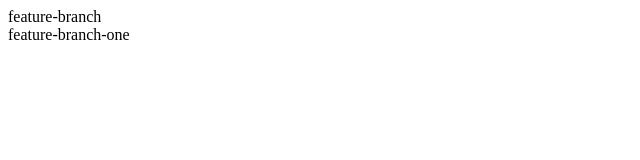
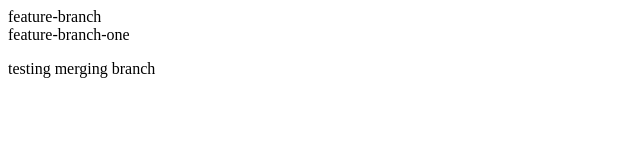
Before and after one commit to Gangaprasad5990/Learning-angular-repo, a plain HTML site: page index.html in a window 1280 px wide. Shown: the whole page, without its empty margins (0-640 px from the left). Drawn offline with Linux system fonts and the light colour scheme.

Commit message:
testing merge

```diff
--- a/index.html
+++ b/index.html
@@ -1,2 +1,4 @@
 <div>feature-branch</div>
 <div>feature-branch-one</div>
+
+<p>testing merging branch</p>
```
